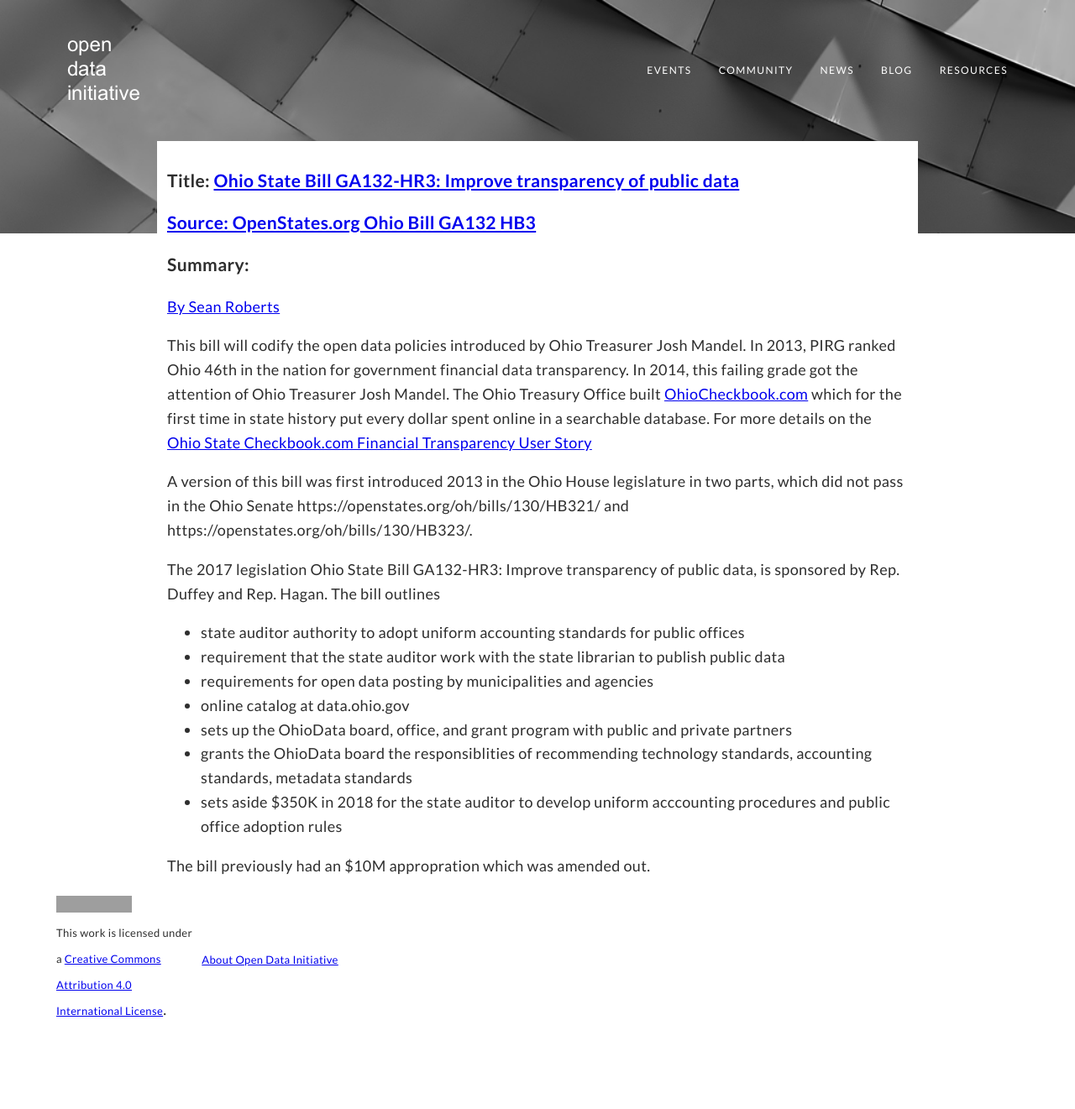
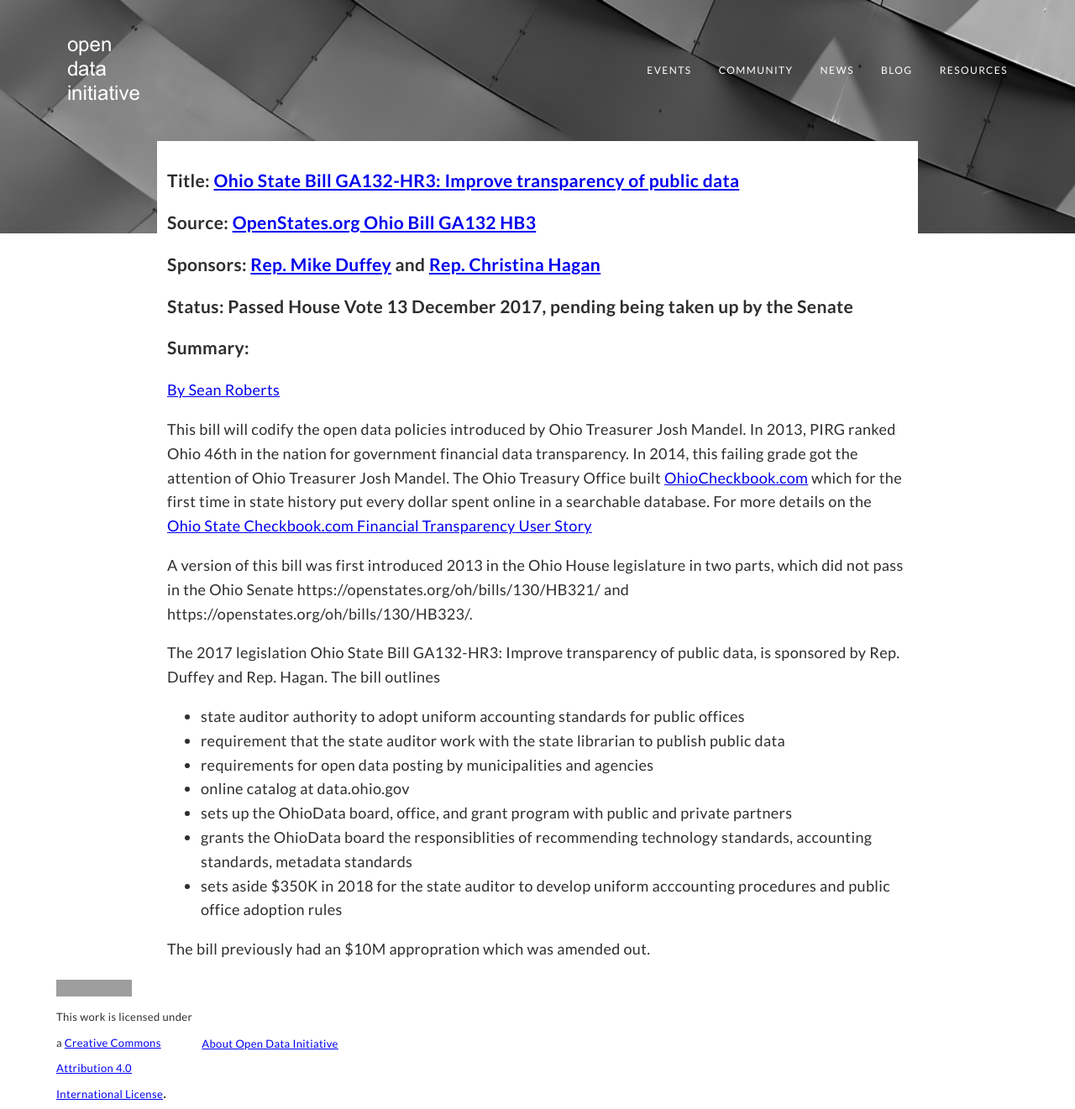
Before and after one commit to opendatainitiative/opendatainitiative.github.io, a Jekyll site: the page built from _posts/2017-02-01-ohio.md, in a window 1280 px wide. Shown: the whole page at 84% size. Built offline with Jekyll 4.4.1, drawn with Linux system fonts in a browser that asks for light colours; before the commit the page ends 1221 px from its top, so only the background shows below that; grey boxes are pictures that could not be loaded.

Commit message:
add more metadata

```diff
--- a/_posts/2017-02-01-ohio.md
+++ b/_posts/2017-02-01-ohio.md
@@ -7,7 +7,9 @@ source: https://openstates.org/oh/bills/132/HB3/
 ---
 <h3>Title: <a href="/assets/doc/2017-02-01-ohio-ga132-hr3.pdf" frame="_blank">Ohio State Bill GA132-HR3: Improve transparency of public data</a></h3>
 
-### [Source: OpenStates.org Ohio Bill GA132 HB3](https://openstates.org/oh/bills/132/HB3/)
+### Source: [OpenStates.org Ohio Bill GA132 HB3](https://openstates.org/oh/bills/132/HB3/)
+### Sponsors: [Rep. Mike Duffey](https://openstates.org/oh/legislators/OHL000054/mike-duffey/) and [Rep. Christina Hagan](https://openstates.org/oh/legislators/OHL000134/christina-hagan/)
+### Status: Passed House Vote 13 December 2017, pending being taken up by the Senate
 
 ### Summary:
 [By Sean Roberts](/about)
```
